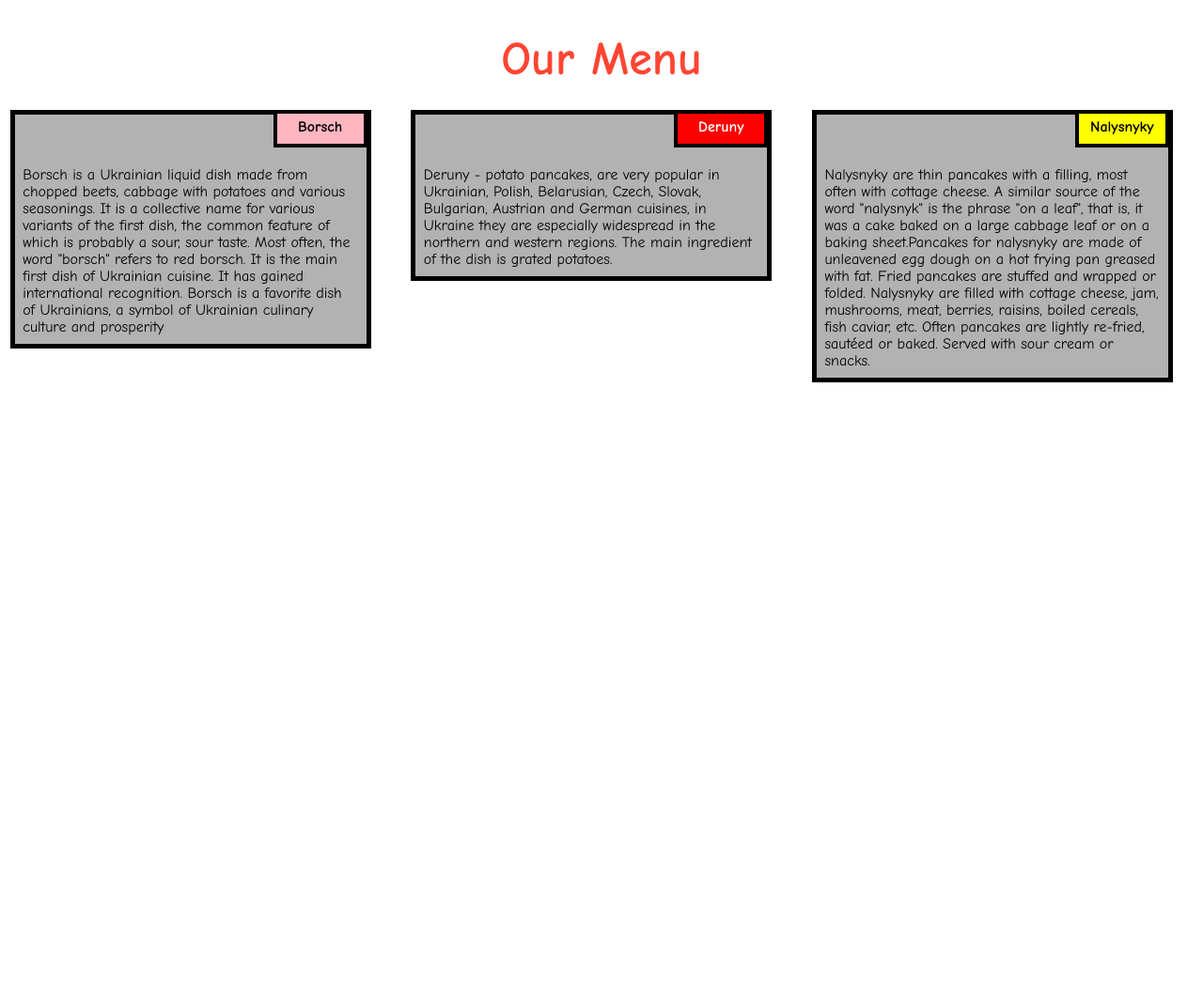
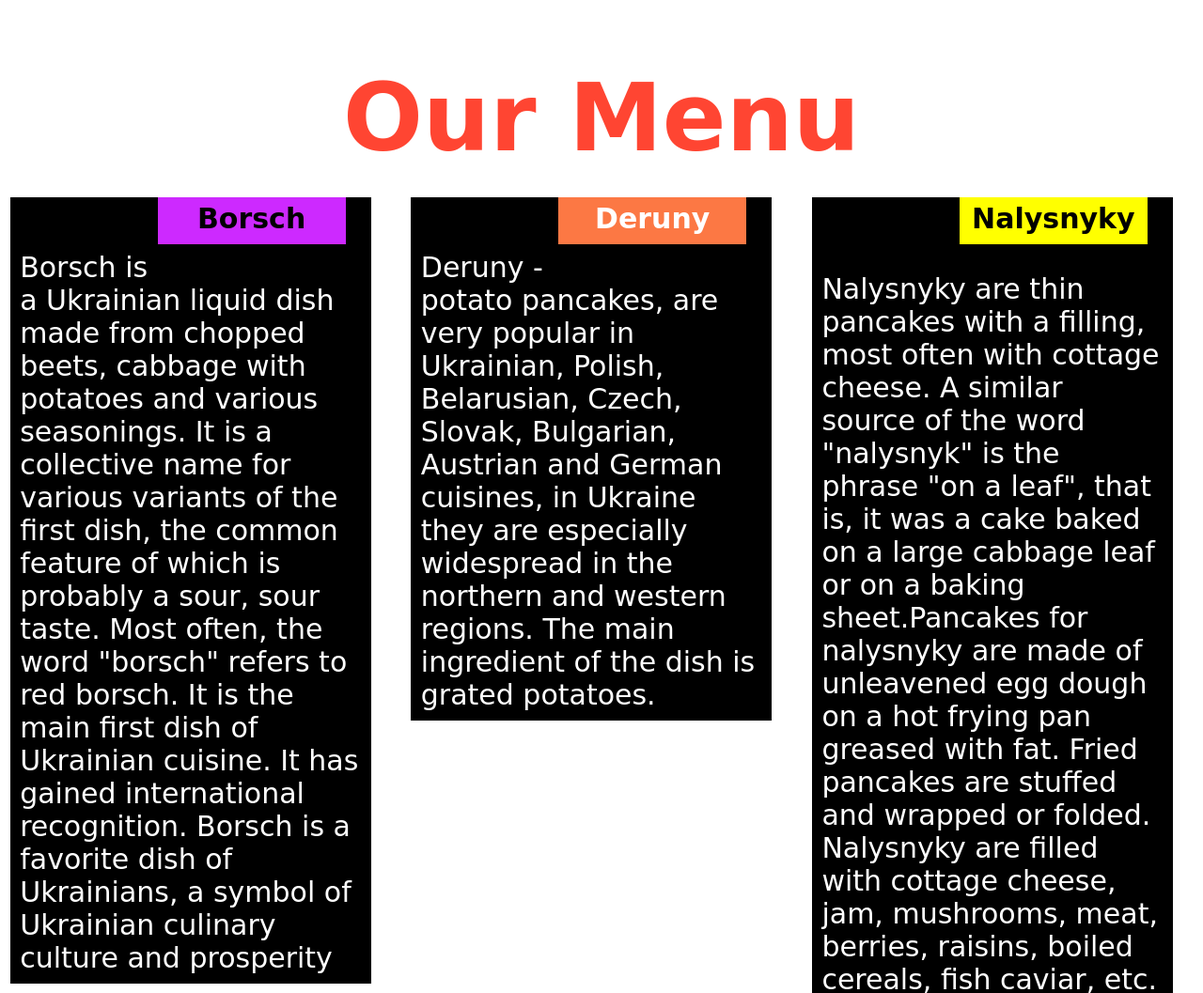
Before and after one commit to Guz122/kurva, a plain HTML site: page Index.html in a window 1280 px wide. Shown: the top 1057 px of the page at 94% size. Before the commit the page ends 800 px from the top, so only its background shows below. Drawn offline with Linux system fonts and the light colour scheme; a web font is replaced by a local one.

Commit message:
Update style.css

```diff
--- a/style.css
+++ b/style.css
@@ -7,7 +7,7 @@
 body{
 	margin: 0;
 	padding: 0;
-  font-family: "Comic Sans MS", cursive, sans-serif;
+ font-family: 'Rubik Puddles', cursive;
 }
 
 .row{
@@ -19,7 +19,7 @@ h1 {
   margin-bottom: 15px;
   text-align: center;
   color: #ff4532;
-  font-size: 50px;
+  font-size: 100px;
 }
 
 
@@ -32,38 +32,40 @@ h1 {
 .content-name{
   overflow: none;
   text-align: center;
-  border: 4px solid black;
-  width: 100px;
-  height: 40px;
+  width: 200px;
+  height: 50px;
   padding: 5px;
   float: right;
-  margin-right: 36px;
+  margin-right: 59px;
   margin-top: 0px;
   font-weight: bold;
   position: relative;
 }
 
 .content{
-  border: 5px solid black;
+  border: 2px solid black;
   width: 90%;
   height: auto;
   margin: 2.5%;
-  color: black
-  font-size: 25px;
+  color: #ffffff;
+  font-size: 30px;
   padding: 2%;
   padding-top: 55px;
-  background-color: rgba(0,0,0,0.3);
+  background-color: #000000;
 }
 
 .name1{
-  background-color: #FFB6C1;
+  font-size: 30px;
+  background-color: #cd29ff;
 }
 
 .name2{
   color: white;
-  background-color: #FF0000;
+  font-size: 30px;
+  background-color: #fc7844;
 }
 .name3{
+  font-size: 30px;
   background-color: #FFFF00;
 }
 
```
